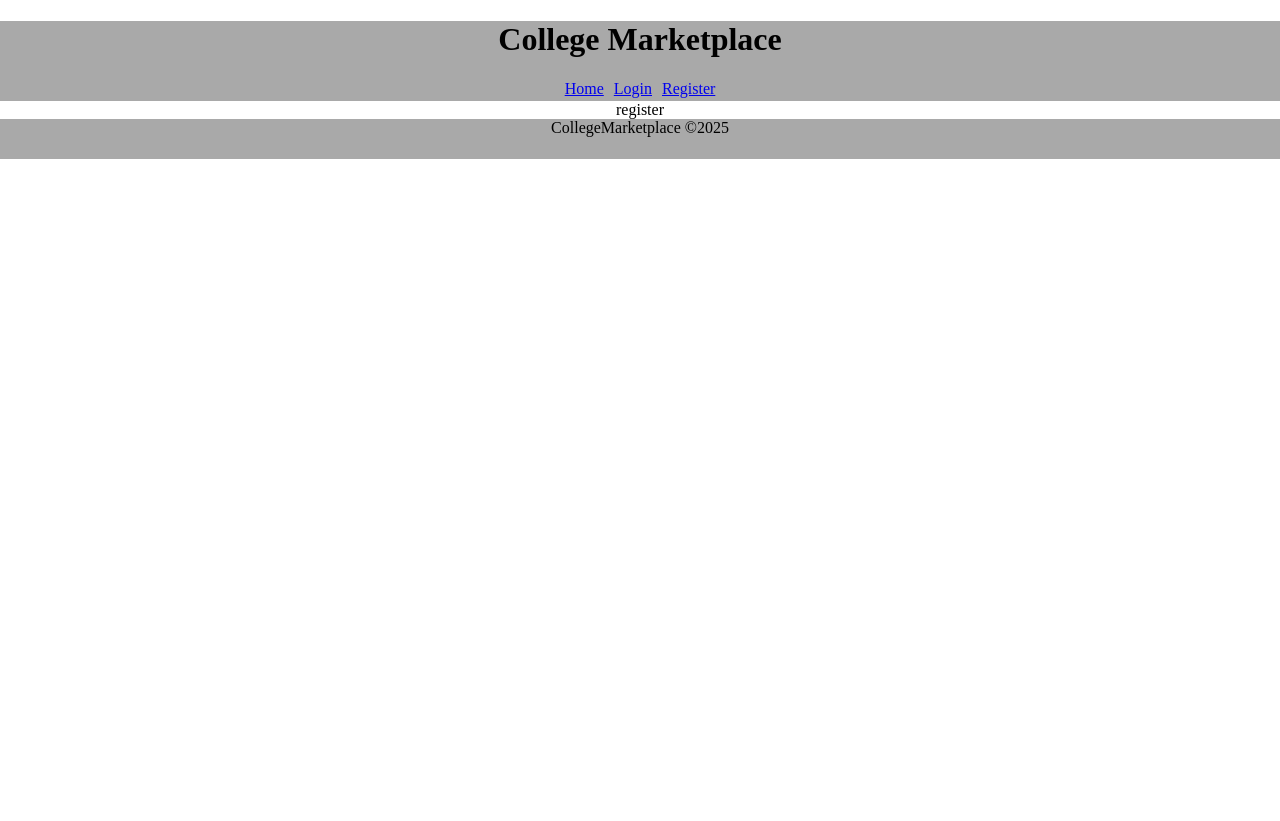
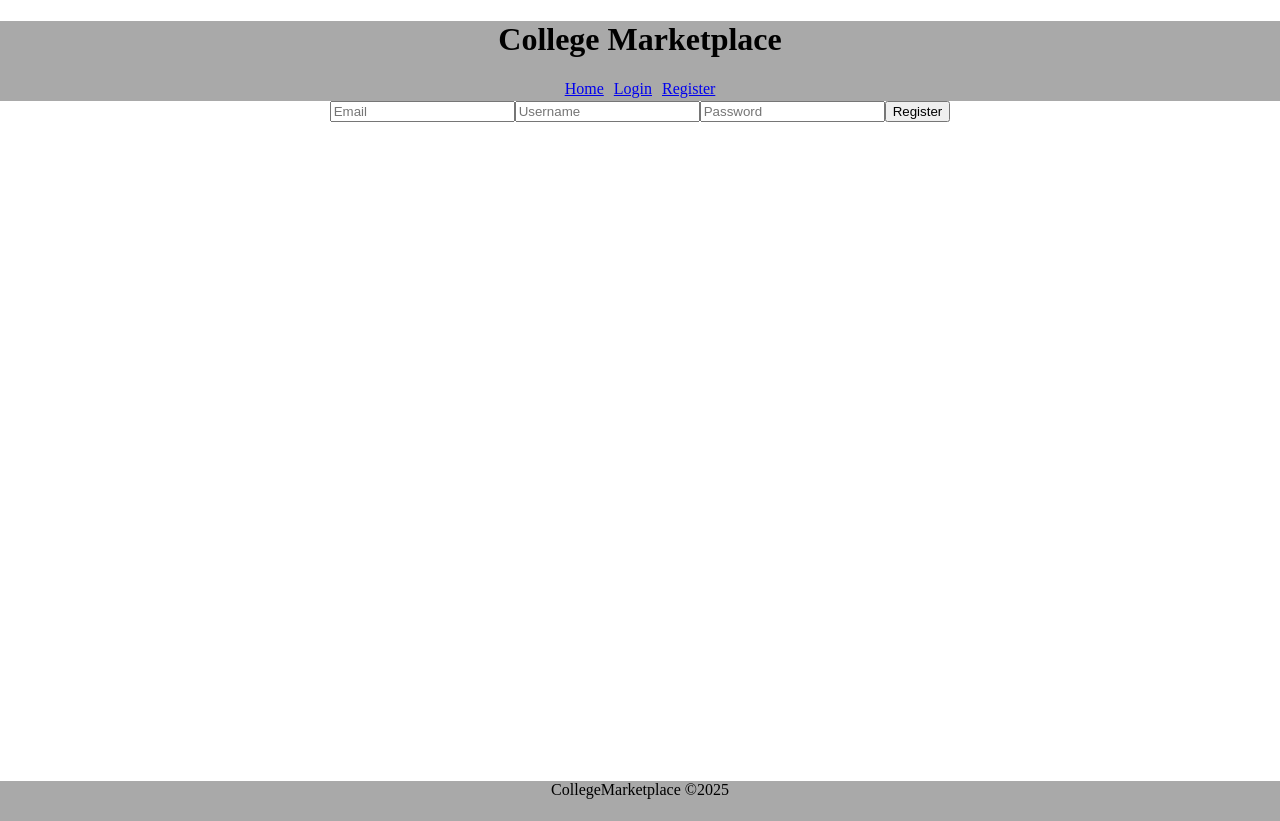
Before and after one commit to gbesmonte-metau/college-marketplace, a React (Vite) app in the folder frontend/: page /register in a window 1280 px wide. Before the commit the page ends 800 px from the top, so only its background shows below. Built offline with nearby package versions, Linux system fonts and the light colour scheme; no server answers.

Commit message:
basic login/logout/register

```diff
--- a/frontend/src/App.css
+++ b/frontend/src/App.css
@@ -23,3 +23,9 @@ main {
   justify-content: center;
   gap: 10px;
 }
+
+.profile-pic {
+  width: 50px;
+  border-radius: 50%;
+  background-color: white;
+}
--- a/frontend/src/App.jsx
+++ b/frontend/src/App.jsx
@@ -5,6 +5,7 @@ import Layout from './components/Layout';
 import LoginPage from './components/LoginPage';
 import {useState, createContext, useEffect} from 'react';
 import ProfilePage from './components/ProfilePage';
+import RegisterPage from './components/RegisterPage';
 
 export const UserContext = createContext();
 
@@ -27,7 +28,7 @@ const routes = createBrowserRouter([
       },
       {
         path: '/register',
-        element: <div>register</div>
+        element: <RegisterPage/>
       }
     ]
   },
@@ -35,7 +36,18 @@ const routes = createBrowserRouter([
 
 function App() {
     const [user, setUser] = useState(null);
-
+    async function getLoggedInUser() {
+        const response = await fetch(import.meta.env.VITE_URL + '/user', {
+            credentials: 'include'
+        });
+        const result = await response.json();
+        if (response.ok){
+            setUser(result);
+        }
+    }
+    useEffect(() => {
+      getLoggedInUser();
+    }, []);
     return (
       <div className="app">
         <main>
--- a/frontend/src/components/Header.jsx
+++ b/frontend/src/components/Header.jsx
@@ -1,10 +1,32 @@
 import React from 'react'
-import { Link } from 'react-router'
+import { Link , useNavigate} from 'react-router'
 import { useContext } from 'react'
 import { UserContext } from '../App';
 
 export default function Header() {
   const { user, setUser } = useContext(UserContext);
+
+  const navigate = useNavigate();
+  async function HandleLogout(e) {
+        e.preventDefault();
+        const settings = {
+            method: 'POST',
+            credentials: 'include',
+            headers: {
+                Accept: 'application/json',
+                'Content-Type': 'application/json',
+            }
+        };
+        try {
+            const response = await fetch(import.meta.env.VITE_URL + '/user/logout', settings);
+            const result = await response.json();
+            setUser(null);
+            navigate('/');
+        }
+        catch (error) {
+            console.log(error);
+        }
+  }
 
   return (
     <div className="app-header">
@@ -14,6 +36,8 @@ export default function Header() {
         {!user && <Link to='/login'>Login</Link>}
         {!user && <Link to='/register'>Register</Link>}
         {user && <Link to='/profile'>Profile</Link>}
+        {user && <button onClick={HandleLogout}>Logout</button>}
+        {user && <img className="profile-pic" src={user.icon} alt="profile pic" />}
        </nav>
     </div>
   )
--- /dev/null
+++ b/frontend/src/components/RegisterPage.jsx
@@ -0,0 +1,45 @@
+import React from 'react'
+import { useNavigate } from 'react-router';
+
+export default function RegisterPage() {
+    const navigate = useNavigate();
+
+    async function HandleRegister(e){
+        e.preventDefault();
+        const settings = {
+            method: 'POST',
+            credentials: 'include',
+            headers: {
+                Accept: 'application/json',
+                'Content-Type': 'application/json',
+            },
+            body: JSON.stringify({
+                email: e.target[0].value,
+                username: e.target[1].value,
+                password: e.target[2].value,
+            })
+        };
+        try {
+            const response = await fetch(import.meta.env.VITE_URL + '/users/register', settings);
+            const result = await response.json();
+            console.log(result);
+            navigate("/login", result);
+        }
+        catch (error) {
+            console.log(error);
+        }
+    }
+
+    return (
+        <div className="page">
+            <div>
+                <form onSubmit={HandleRegister}>
+                    <input type="text" placeholder="Email" required/>
+                    <input type="text" placeholder="Username" required/>
+                    <input type="password" placeholder="Password" required/>
+                    <button type="submit">Register</button>
+                </form>
+            </div>
+        </div>
+  )
+}
```
Lines whose indentation alone changed are shown as unchanged.
